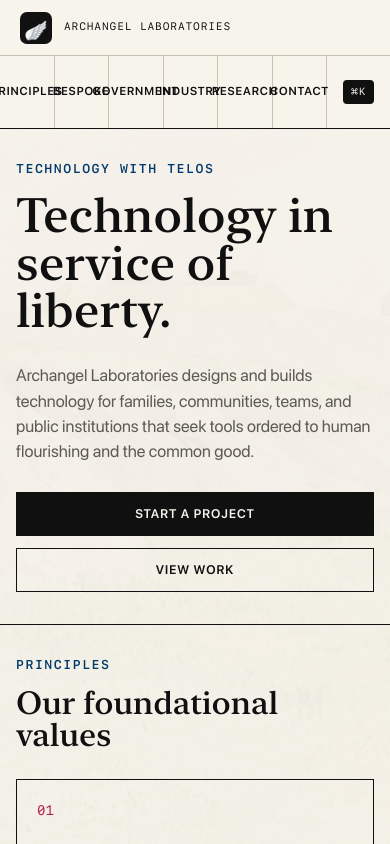
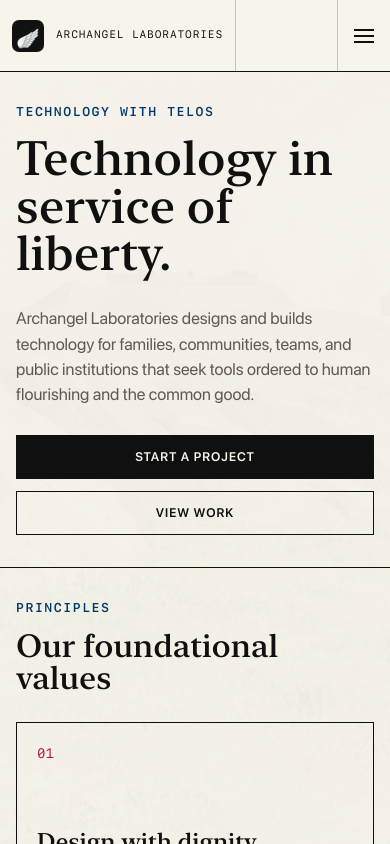
Before and after one commit to ryanrclewis/archangel, a Next.js app: page / in a window 390 px wide. Shown: the top 844 px of the page. Built offline with nearby package versions, Linux system fonts and the light colour scheme.

Commit message:
mobile nav fixes

```diff
--- a/app/components/SiteHeader.tsx
+++ b/app/components/SiteHeader.tsx
@@ -2,11 +2,34 @@
 
 import Image from "next/image";
 import Link from "next/link";
+import { useState, useEffect } from "react";
 
 export function SiteHeader() {
+  const [drawerOpen, setDrawerOpen] = useState(false);
+  const [isMobile, setIsMobile] = useState(false);
+
   const handleOpenCommandPalette = () => {
     window.dispatchEvent(new Event("command-palette-open"));
   };
+
+  useEffect(() => {
+    const checkMobile = () => {
+      setIsMobile(window.innerWidth < 768);
+    };
+
+    checkMobile();
+    window.addEventListener("resize", checkMobile);
+
+    const onKey = (e: KeyboardEvent) => {
+      if (e.key === "Escape") setDrawerOpen(false);
+    };
+    window.addEventListener("keydown", onKey);
+
+    return () => {
+      window.removeEventListener("resize", checkMobile);
+      window.removeEventListener("keydown", onKey);
+    };
+  }, []);
 
   return (
     <header className="site-header" aria-label="Site header">
@@ -14,6 +37,20 @@ export function SiteHeader() {
         <Image src="/icon.svg" alt="" width={32} height={32} priority />
         <span>Archangel Laboratories</span>
       </Link>
+
+      {isMobile && (
+        <button
+          className="nav-toggle"
+          aria-label="Open navigation"
+          aria-controls="mobile-drawer"
+          aria-expanded={drawerOpen}
+          onClick={() => setDrawerOpen(true)}
+        >
+          <span className="hamburger" aria-hidden />
+        </button>
+      )}
+
+      {!isMobile && (
         <nav className="site-nav" aria-label="Primary navigation">
           <Link href="/#principles">Principles</Link>
           <Link href="/#bespoke">Bespoke</Link>
@@ -30,6 +67,57 @@ export function SiteHeader() {
             <kbd>⌘K</kbd>
           </button>
         </nav>
+      )}
+
+      {isMobile && drawerOpen && (
+        <>
+          <div
+            id="mobile-drawer"
+            className="mobile-drawer open"
+            aria-hidden={false}
+          >
+            <div className="drawer-inner">
+              <button
+                className="drawer-close"
+                aria-label="Close navigation"
+                onClick={() => setDrawerOpen(false)}
+              >
+                ×
+              </button>
+              <nav className="drawer-nav" aria-label="Mobile navigation">
+                <Link href="/#principles" onClick={() => setDrawerOpen(false)}>
+                  Principles
+                </Link>
+                <Link href="/#bespoke" onClick={() => setDrawerOpen(false)}>
+                  Bespoke
+                </Link>
+                <Link href="/#government" onClick={() => setDrawerOpen(false)}>
+                  Government
+                </Link>
+                <Link href="/#industry" onClick={() => setDrawerOpen(false)}>
+                  Industry
+                </Link>
+                <Link href="/#research" onClick={() => setDrawerOpen(false)}>
+                  Research
+                </Link>
+                <a href="mailto:contact@archangel-labs.com" onClick={() => setDrawerOpen(false)}>
+                  Contact
+                </a>
+                <button
+                  onClick={() => {
+                    setDrawerOpen(false);
+                    handleOpenCommandPalette();
+                  }}
+                  className="command-palette-trigger"
+                >
+                  <kbd>⌘K</kbd>
+                </button>
+              </nav>
+            </div>
+          </div>
+          <div className="drawer-overlay" onClick={() => setDrawerOpen(false)} />
+        </>
+      )}
     </header>
   );
 }
--- a/app/globals.css
+++ b/app/globals.css
@@ -132,6 +132,8 @@ a {
   align-items: center;
 }
 
+.site-mark { flex-shrink: 0; }
+
 .site-mark {
   gap: 0.75rem;
   padding: 0 1.25rem;
@@ -150,19 +152,92 @@ a {
 
 .site-nav {
   display: flex;
-  flex-wrap: wrap;
+  flex-wrap: nowrap;
   justify-content: flex-end;
+  gap: 0.25rem;
+  overflow: auto;
+  -webkit-overflow-scrolling: touch;
 }
 
 .site-nav a {
-  min-width: 7rem;
+  min-width: auto;
   justify-content: center;
   border-left: 1px solid var(--hairline);
-  padding: 0 1rem;
+  padding: 0 0.75rem;
   font-size: 0.72rem;
   font-weight: 700;
   text-transform: uppercase;
   letter-spacing: 0.08em;
+  white-space: nowrap;
+}
+
+/* Mobile: hide inline nav and show drawer toggle */
+.nav-toggle {
+  display: none;
+  align-items: center;
+  justify-content: center;
+  background: transparent;
+  border: 0;
+  padding: 0 1rem;
+  min-height: 72px;
+  cursor: pointer;
+}
+
+.nav-toggle .hamburger {
+  width: 20px;
+  height: 2px;
+  background: var(--ink);
+  position: relative;
+  display: inline-block;
+}
+
+.nav-toggle .hamburger::before,
+.nav-toggle .hamburger::after {
+  content: "";
+  position: absolute;
+  left: 0;
+  right: 0;
+  height: 2px;
+  background: var(--ink);
+}
+
+.nav-toggle .hamburger::before { top: -6px; }
+.nav-toggle .hamburger::after { top: 6px; }
+
+/* Drawer */
+.mobile-drawer {
+  position: fixed;
+  top: 0;
+  right: -100%;
+  height: 100vh;
+  width: 80%;
+  max-width: 320px;
+  background: var(--paper);
+  box-shadow: -12px 0 24px rgba(0,0,0,0.12);
+  transition: right 240ms ease;
+  z-index: 40;
+  display: flex;
+  flex-direction: column;
+}
+
+.mobile-drawer.open { right: 0; }
+
+.drawer-inner { padding: 1rem; display: flex; flex-direction: column; gap: 0.25rem; }
+.drawer-close { background: transparent; border: 0; font-size: 1.75rem; padding: 0.25rem; align-self: flex-end; }
+.drawer-nav { display: flex; flex-direction: column; gap: 0.25rem; margin-top: 0.75rem; }
+.drawer-nav a, .drawer-nav button { display: block; padding: 1rem; border-bottom: 1px solid var(--hairline); text-transform: uppercase; font-weight: 700; }
+
+.drawer-overlay {
+  position: fixed;
+  inset: 0;
+  background: rgba(0,0,0,0.32);
+  z-index: 30;
+}
+
+@media (max-width: 768px) {
+  .site-nav { display: none !important; }
+  .nav-toggle { display: inline-flex !important; }
+  .site-mark { padding: 0 0.75rem !important; }
 }
 
 .site-nav a:hover,
@@ -769,33 +844,24 @@ h3 {
   }
 
   .site-header {
-    flex-direction: column;
+    flex-direction: row;
   }
 
   .site-mark {
-    border-right: 0;
-    border-bottom: 1px solid var(--hairline);
+    border-right: 1px solid var(--hairline);
+    border-bottom: 0;
     min-height: 56px;
   }
 
   .site-nav {
-    display: flex;
-    flex-wrap: wrap;
-    flex: 1;
+    display: none !important;
   }
 
-  .site-nav a {
-    flex: 1;
-    min-width: 0;
+  .nav-toggle {
+    display: inline-flex !important;
+    margin-left: auto;
     min-height: 56px;
-    border-left: 0;
-    border-right: 1px solid var(--hairline);
-    border-bottom: 0;
-    padding: 0 1rem;
-  }
-
-  .site-nav a:last-child {
-    border-right: 0;
+    border-left: 1px solid var(--hairline);
   }
 
   .hero-band {
```
Lines whose indentation alone changed are shown as unchanged.
